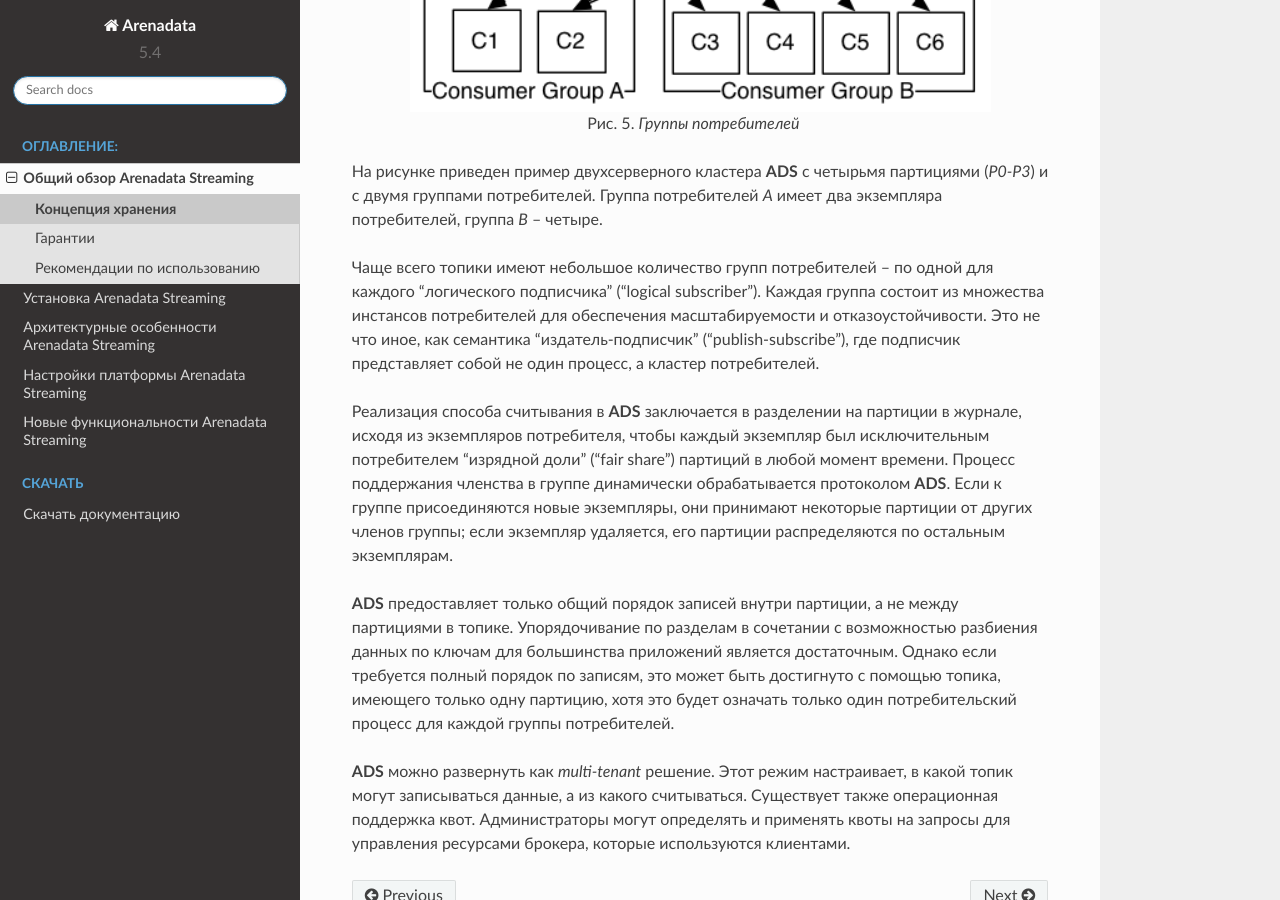
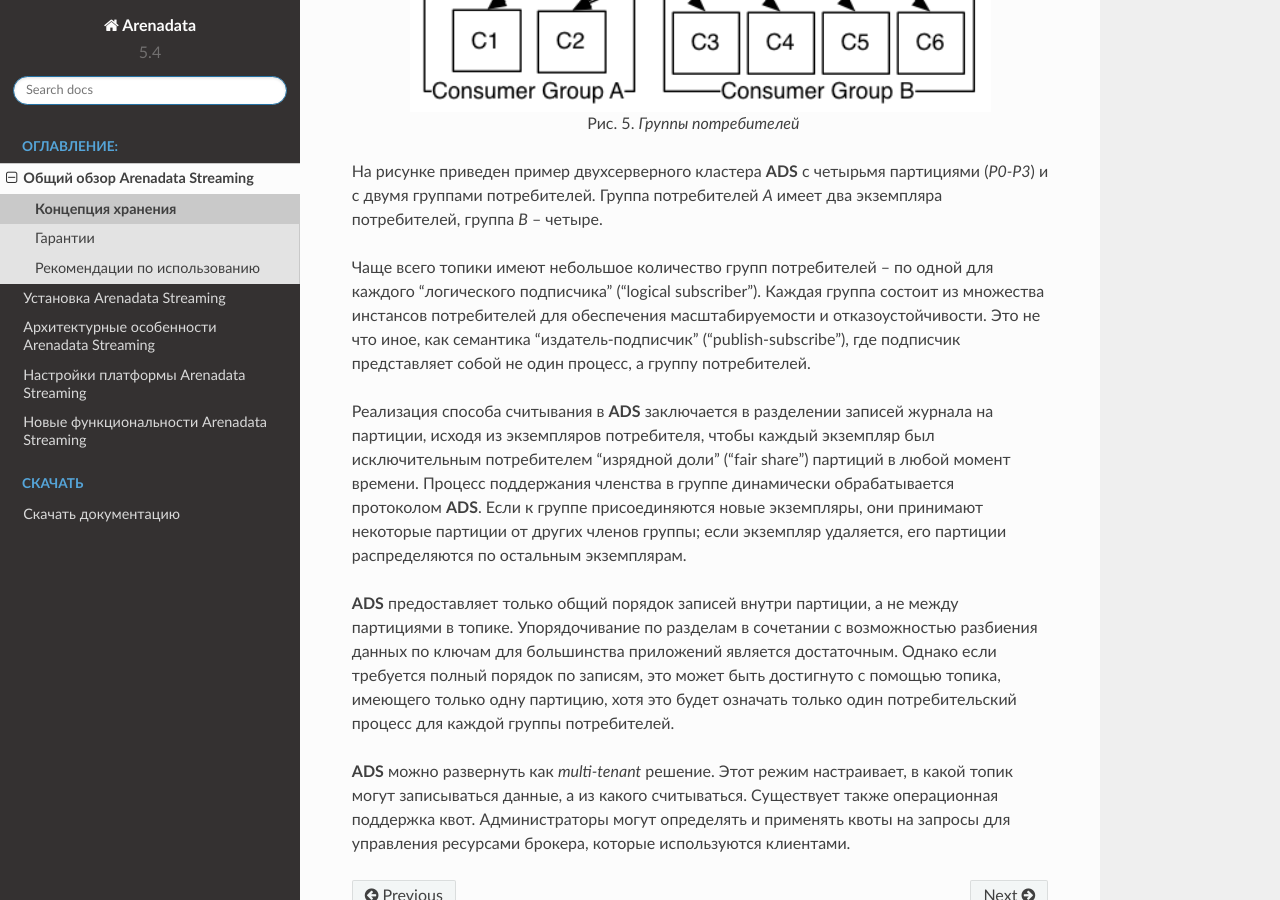
Before and after one commit to arenadata/docs_ads, a Sphinx documentation site: the page built from source/Intro/concept.rst, in a window 1280 px wide and 900 px high, scrolled down 2646 px. Built offline with Sphinx 7.4.7 and the Read the Docs theme 2.0.0, drawn with Linux system fonts in a browser that asks for light colours; pages that are not in the unit, such as notebooks, are missing from menus; some of the changed text lies outside the part shown.

Commit message:
Update concept.rst

```diff
--- a/source/Intro/concept.rst
+++ b/source/Intro/concept.rst
@@ -48,9 +48,9 @@
 
 На рисунке приведен пример двухсерверного кластера **ADS** с четырьмя партициями (*P0-P3*) и с двумя группами потребителей. Группа потребителей *A* имеет два экземпляра потребителей, группа *B* -- четыре.
 
-Чаще всего топики имеют небольшое количество групп потребителей -- по одной для каждого "логического подписчика" ("logical subscriber"). Каждая группа состоит из множества инстансов потребителей для обеспечения масштабируемости и отказоустойчивости. Это не что иное, как семантика "издатель-подписчик" ("publish-subscribe"), где подписчик представляет собой не один процесс, а кластер потребителей.
+Чаще всего топики имеют небольшое количество групп потребителей -- по одной для каждого "логического подписчика" ("logical subscriber"). Каждая группа состоит из множества инстансов потребителей для обеспечения масштабируемости и отказоустойчивости. Это не что иное, как семантика "издатель-подписчик" ("publish-subscribe"), где подписчик представляет собой не один процесс, а группу потребителей.
 
-Реализация способа считывания в **ADS** заключается в разделении на партиции в журнале, исходя из экземпляров потребителя, чтобы каждый экземпляр был исключительным потребителем "изрядной доли" ("fair share") партиций в любой момент времени. Процесс поддержания членства в группе динамически обрабатывается протоколом **ADS**. Если к группе присоединяются новые экземпляры, они принимают некоторые партиции от других членов группы; если экземпляр удаляется, его партиции распределяются по остальным экземплярам.
+Реализация способа считывания в **ADS** заключается в разделении записей журнала на партиции, исходя из экземпляров потребителя, чтобы каждый экземпляр был исключительным потребителем "изрядной доли" ("fair share") партиций в любой момент времени. Процесс поддержания членства в группе динамически обрабатывается протоколом **ADS**. Если к группе присоединяются новые экземпляры, они принимают некоторые партиции от других членов группы; если экземпляр удаляется, его партиции распределяются по остальным экземплярам.
 
 **ADS** предоставляет только общий порядок записей внутри партиции, а не между партициями в топике. Упорядочивание по разделам в сочетании с возможностью разбиения данных по ключам для большинства приложений является достаточным. Однако если требуется полный порядок по записям, это может быть достигнуто с помощью топика, имеющего только одну партицию, хотя это будет означать только один потребительский процесс для каждой группы потребителей.
 
```
Also changed, not shown: other parts of source/Intro/concept.rst (+2 -2 lines).
